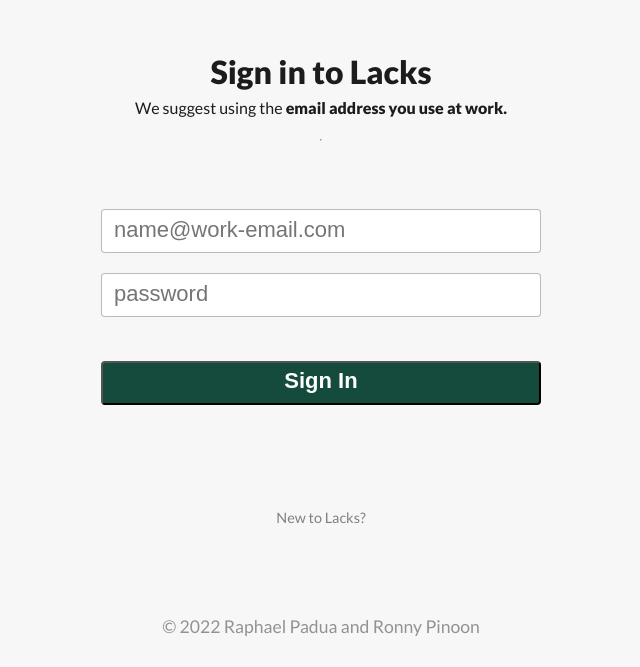
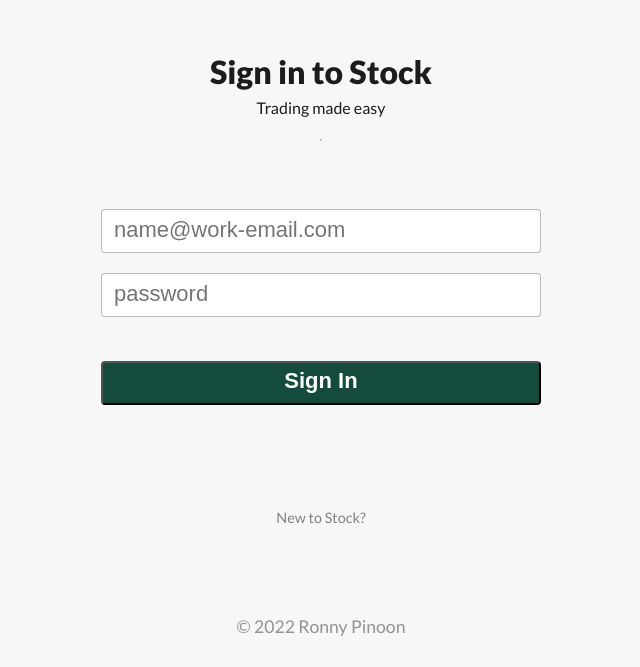
Before and after one commit to macarron001/react-stock-trading, a React (Create React App) app: page / in a window 1280 px wide. Shown: the part 133-800 px from the top of the page, without its empty margins (319-959 px from the left). Built offline with nearby package versions, Linux system fonts and the light colour scheme.

Commit message:
edited Login comp

```diff
--- a/src/components/Login.jsx
+++ b/src/components/Login.jsx
@@ -31,11 +31,11 @@ const Login = () => {
       </header>
       <main>
         <div className="sub-header">
-          <h1>Sign in to Lacks</h1>
+          <h1>Sign in to Stock</h1>
           <div>
             <p>
-              We suggest using the{" "}
-              <strong>email address you use at work.</strong>
+              Trading made easy {" "}
+              {/* <strong></strong> */}
             </p>
           </div>
         </div>
@@ -72,10 +72,10 @@ const Login = () => {
         </div>
       </main>
       <div className="registered">
-        <p> New to Lacks?</p>
+        <p> New to Stock?</p>
       </div>
       <footer>
-        <div>© 2022 Raphael Padua and Ronny Pinoon</div>
+        <div>© 2022 Ronny Pinoon</div>
       </footer>
     </div>
   )
```
